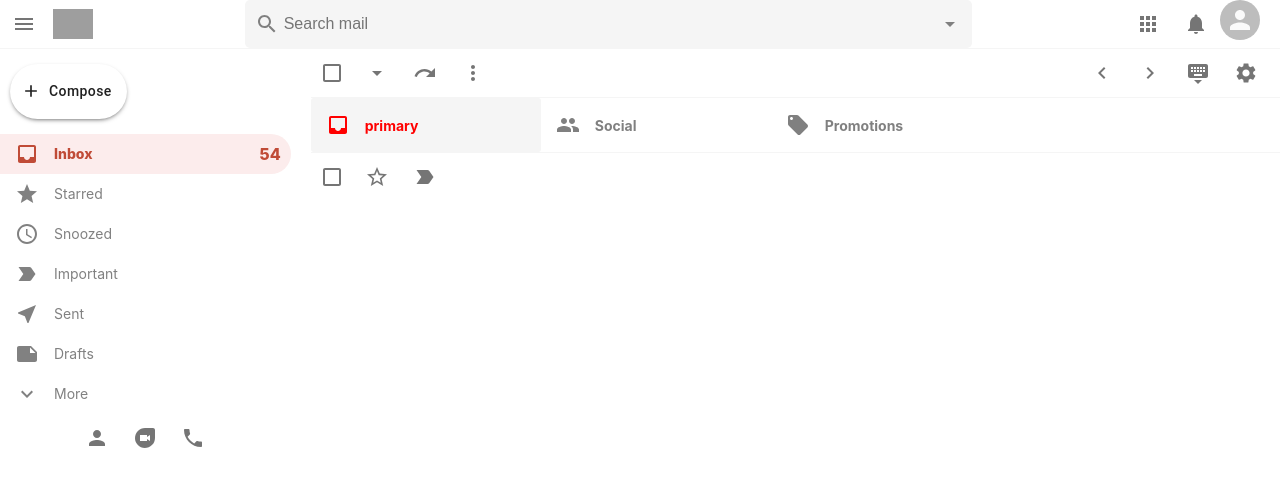
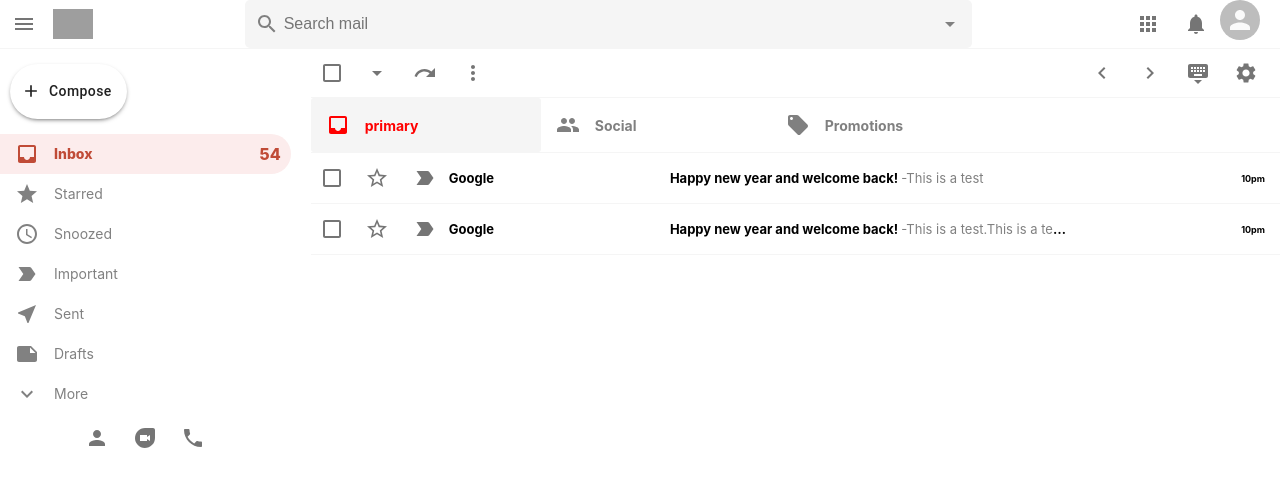
Before and after one commit to EinsVision/GMail-clone, a React (Create React App) app in the folder gmail-clone/: page / in a window 1280 px wide. Shown: the top 486 px of the page. Built offline with nearby package versions, Linux system fonts and the light colour scheme; grey boxes are pictures that could not be loaded.

Commit message:
useHistory 사용

```diff
--- a/gmail-clone/src/EmailList.js
+++ b/gmail-clone/src/EmailList.js
@@ -65,6 +65,13 @@
           description='This is a test'
           time='10pm'
         />
+
+        <EmailRow
+          title='Google'
+          subject='Happy new year and welcome back!'
+          description='This is a test.This is a test.This is a test.This is a test.This is a test'
+          time='10pm'
+        />
       </div>
     </div>
   )
--- a/gmail-clone/src/EmailRow.css
+++ b/gmail-clone/src/EmailRow.css
@@ -0,0 +1,49 @@
+.emailRow{
+  display: flex;
+  align-items: center;
+  height: 50px;
+  border-bottom: 1px solid whitesmoke;
+  cursor: pointer;
+  z-index: 999;
+}
+
+.emailRow:hover{
+  border-top: 1px solid whitesmoke;
+  box-shadow: 0px 4px 4px -2px rgba(0,0,0,0.24);
+}
+
+.emailRow__options{
+  display: flex;
+}
+
+.emailRow__message{
+  display: flex;
+  flex: 0.8;
+  align-items: center;
+  font-size: 13px;
+}
+
+.emailRow__message > h4{
+  width: 400px;
+  white-space: nowrap;
+  overflow: hidden;
+  text-overflow: ellipsis;
+  padding-left: 5px;
+  padding-right: 5px;
+}
+
+.emailRow__title{
+  font-size: 13px;
+  flex: 0.3;
+}
+
+.emailRow__time{
+  padding-right: 15px;
+  font-size: 9px;
+  font-weight: bold;
+}
+
+.emailRow__description{
+  font-weight: 400;
+  color: gray;
+}
--- a/gmail-clone/src/EmailRow.js
+++ b/gmail-clone/src/EmailRow.js
@@ -3,10 +3,13 @@
 import './EmailRow.css';
 import StarBorderIcon from '@material-ui/icons/StarBorder';
 import LabelImportantIcon from '@material-ui/icons/LabelImportant';
+import { useHistory } from 'react-router-dom';
 
 function EmailRow({title, subject, description, time}) {
+  const history = useHistory();
+
   return (
-    <div className='emailRow'>
+    <div onClick={() => history.push('/mail')} className='emailRow'>
       <div className='emailRow__options'>
         <Checkbox />
 
@@ -19,16 +22,21 @@
         </IconButton>
       </div>
 
-      <div className='emailRow__title'>
+      <h3 className='emailRow__title'>
+        {title}
+      </h3>
 
+      <div className='emailRow__message'>
+        <h4>
+          {subject} {" "}
+          <span className='emailRow__description'>-
+            {description}
+          </span>
+        </h4>
       </div>
 
-      <div className='emailRow__message'>
-
-      </div>
-
-      <div className='emailRow__description'>
-
+      <div className='emailRow__time'>
+        {time}
       </div>
     </div>
   )
```
